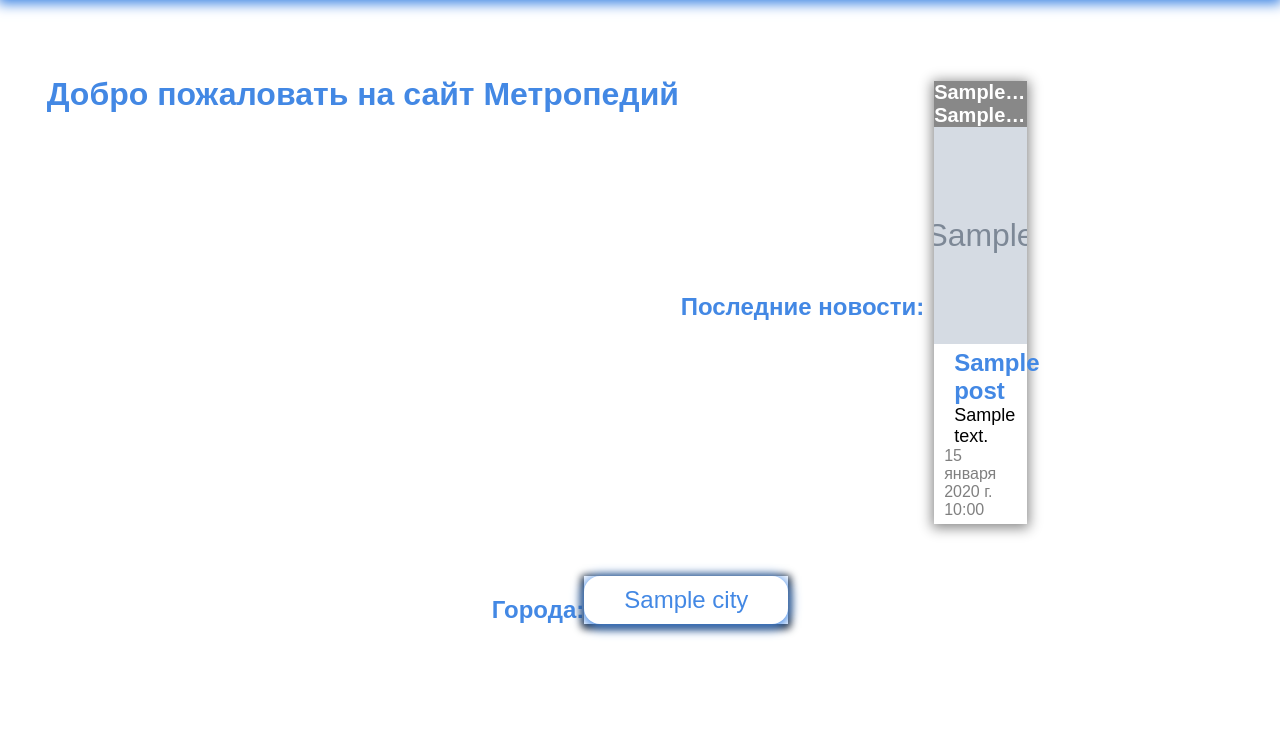
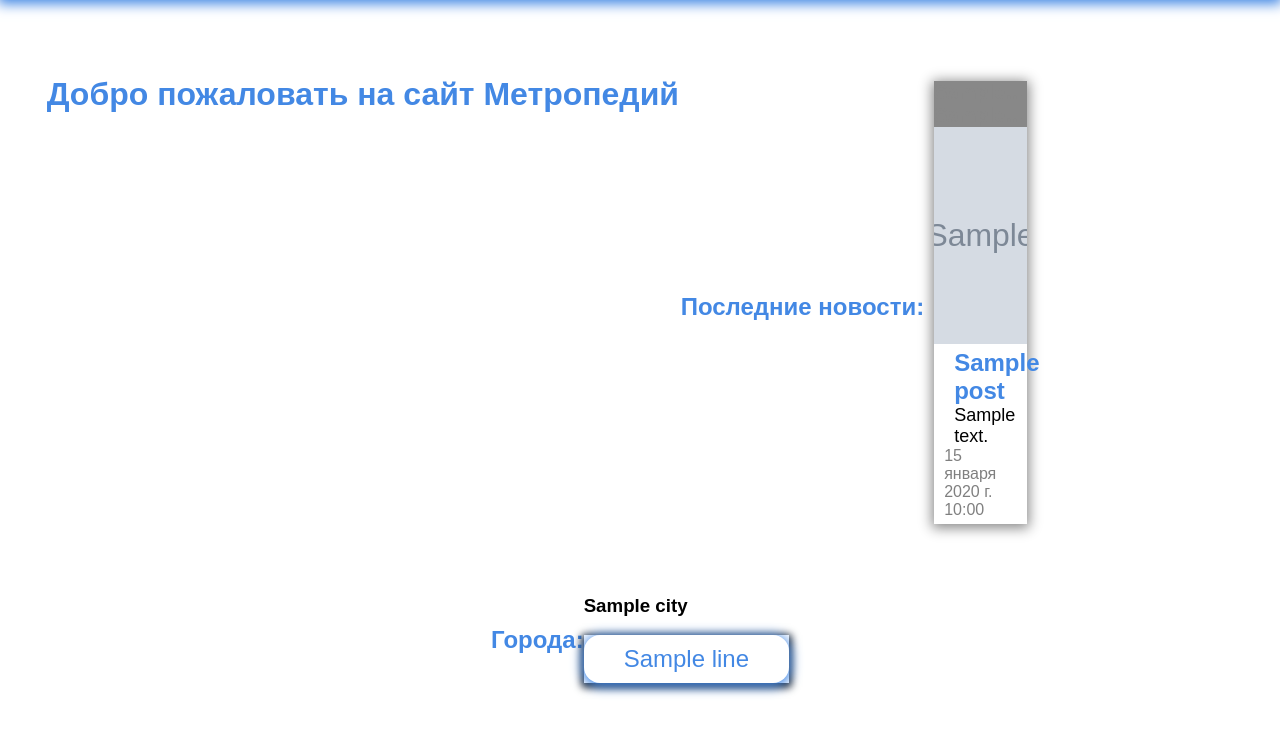
Before and after one commit to VoronPz19/Metropedia, a Django app: template main_page/templates/main_page/index.html in a window 1280 px wide. Shown: the part 63-800 px from the top of the page. Run offline with Django 4.2, Linux system fonts and the light colour scheme; the template is opened without the code that fills it: most values are stand-ins (such as "Sample title", 1, 10 or a date in 2020); grey boxes marked "Sample" are stand-in pictures; some libraries are stand-ins or nearby versions.

Commit message:
changed the page layout

```diff
--- a/main_page/templates/main_page/index.html
+++ b/main_page/templates/main_page/index.html
@@ -13,8 +13,12 @@
                 {% for p in posts|slice:"3" %}
                 <li class="element mw-wrap" style="box-shadow: 0px 2px 12px 2px {{ p.line.color }};">
                     <div class="cat_post" id="fixed_container" style="background: {{ p.line.color }}">
-                        <a href="{{ p.line.city.get_absolute_url }}"><span>{{ p.line.city.title }}</span></a>
-                        <a href="{{ p.line.get_absolute_url }}"><span>{{ p.line.title }}</span></a>
+                        <a href="{{ p.line.city.get_absolute_url }}">
+                            <span style="color: {{ p.line.color_text }};">{{ p.line.city.title }}</span>
+                        </a>
+                        <a href="{{ p.line.get_absolute_url }}">
+                            <span style="color: {{ p.line.color_text }};">{{ p.line.title }}</span>
+                        </a>
                     </div>
                     <a href="{{ p.get_absolute_url }}">
                         <div class="prev_post">
@@ -37,9 +41,9 @@
         </section>
         <section class="post_sect">
             <h2>Города:</h2>
-            {% if posts.line.cities %}
             <ul class="cities_list">
-                {% for c in posts.line.cities %}
+                {% for c in posts.line_set.all %}
+                <h3>{{ c.line.city.title }}</h3>
                 <li class="city_element">
                     <a href="{{ c.get_absolute_url }}">
                         <button class="btn_c">{{ c.title }}</button>
@@ -47,7 +51,6 @@
                 </li>
                 {% endfor %}
             </ul>
-            {% endif %}
         </section>
     </div>
 </main>
```
